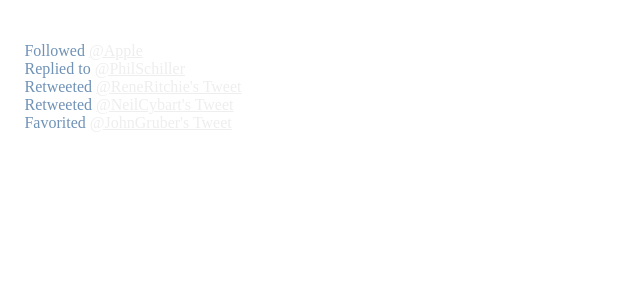
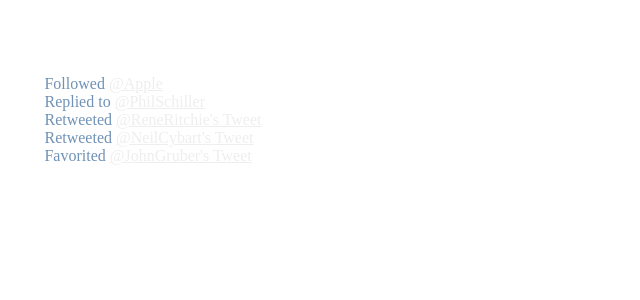
Before and after one commit to meltajon/twitter, a PHP site: page /module-activities.php in a window 1280 px wide. Shown: the top 300 px of the page, without its empty margins (0-640 px from the left). Run offline with PHP 8.4, Linux system fonts and the light colour scheme.

Commit message:
added padding to #activities

```diff
--- a/assets/module-activities.css
+++ b/assets/module-activities.css
@@ -1,4 +1,7 @@
-#activities { color: #6F92B6; }
+#activities {
+	padding: 20px;
+	color: #6F92B6;
+}
 @media (max-width: 1060px) {
 	#activities { display: none; }
 }
```
